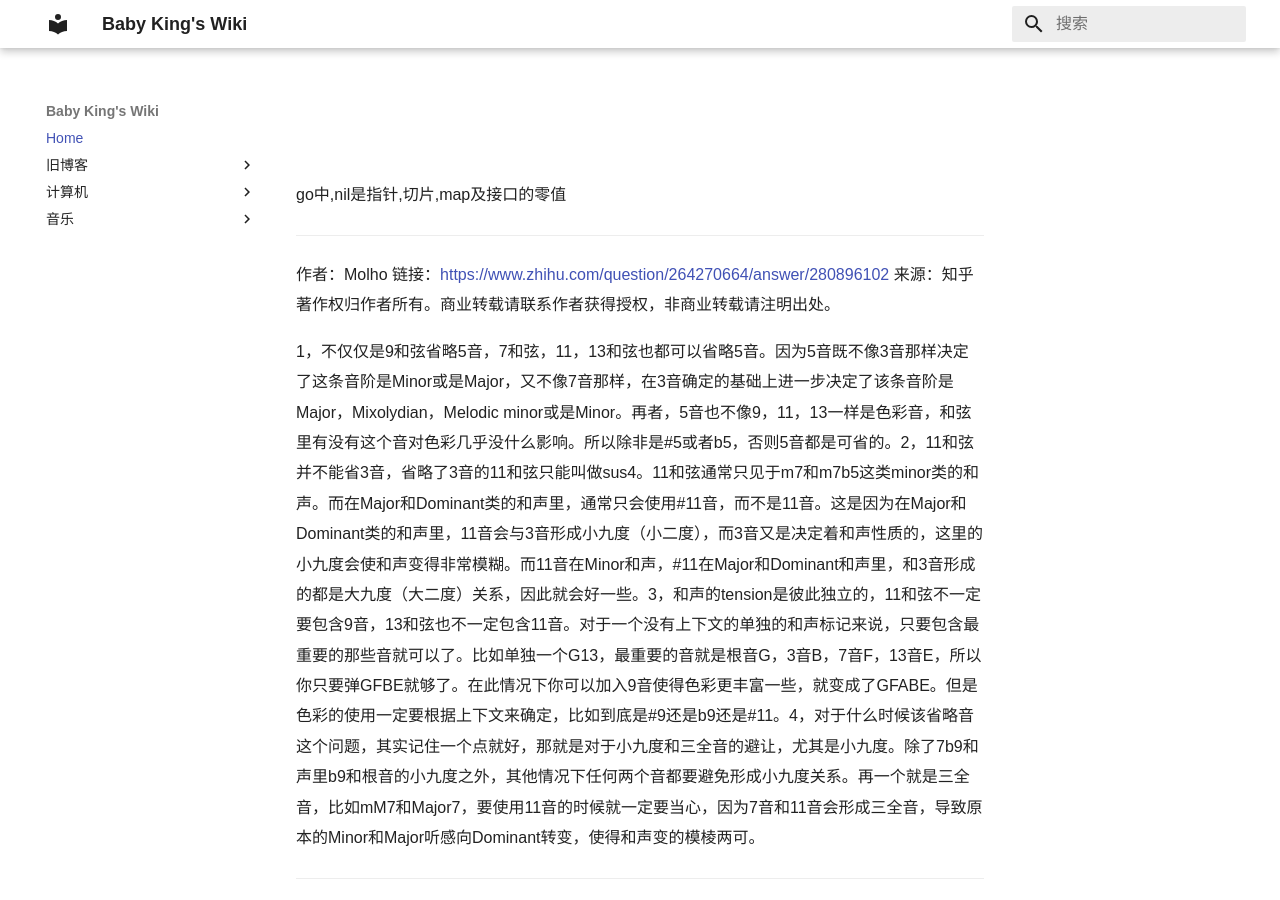
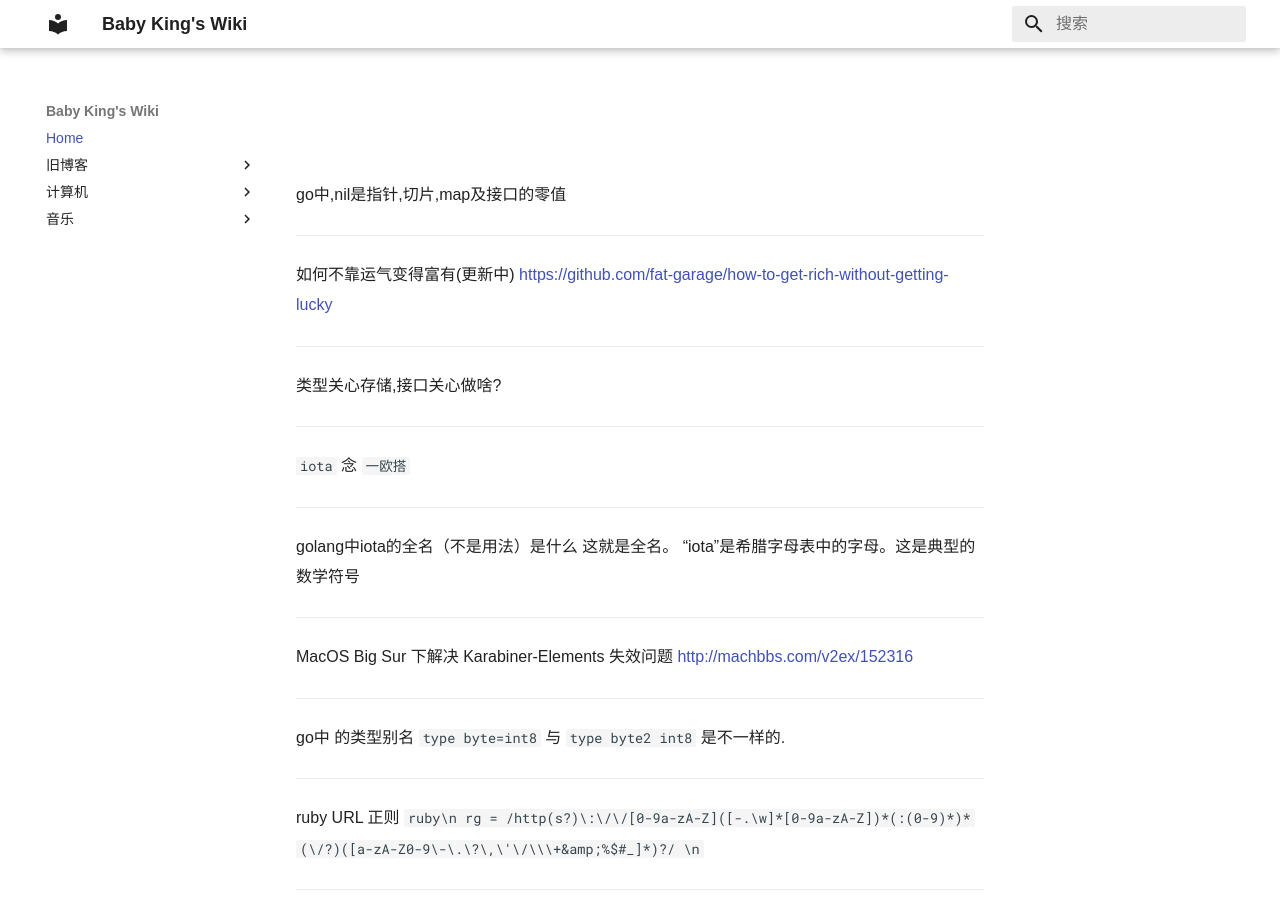
Before and after one commit to babyking/wiki, an MkDocs documentation site: the page built from wiki/index.md, in a window 1280 px wide and 900 px high. Built offline with MkDocs 1.6.1 and Material for MkDocs 9.7.7, drawn with Linux system fonts in a browser that asks for light colours.

Commit message:
quick commit

```diff
--- a/wiki/index.md
+++ b/wiki/index.md
@@ -1,12 +1,5 @@
 #
 go中,nil是指针,切片,map及接口的零值
-___
-作者：Molho
-链接：https://www.zhihu.com/question/264270664/answer/280896102
-来源：知乎
-著作权归作者所有。商业转载请联系作者获得授权，非商业转载请注明出处。
-
-1，不仅仅是9和弦省略5音，7和弦，11，13和弦也都可以省略5音。因为5音既不像3音那样决定了这条音阶是Minor或是Major，又不像7音那样，在3音确定的基础上进一步决定了该条音阶是Major，Mixolydian，Melodic minor或是Minor。再者，5音也不像9，11，13一样是色彩音，和弦里有没有这个音对色彩几乎没什么影响。所以除非是#5或者b5，否则5音都是可省的。2，11和弦并不能省3音，省略了3音的11和弦只能叫做sus4。11和弦通常只见于m7和m7b5这类minor类的和声。而在Major和Dominant类的和声里，通常只会使用#11音，而不是11音。这是因为在Major和Dominant类的和声里，11音会与3音形成小九度（小二度），而3音又是决定着和声性质的，这里的小九度会使和声变得非常模糊。而11音在Minor和声，#11在Major和Dominant和声里，和3音形成的都是大九度（大二度）关系，因此就会好一些。3，和声的tension是彼此独立的，11和弦不一定要包含9音，13和弦也不一定包含11音。对于一个没有上下文的单独的和声标记来说，只要包含最重要的那些音就可以了。比如单独一个G13，最重要的音就是根音G，3音B，7音F，13音E，所以你只要弹GFBE就够了。在此情况下你可以加入9音使得色彩更丰富一些，就变成了GFABE。但是色彩的使用一定要根据上下文来确定，比如到底是#9还是b9还是#11。4，对于什么时候该省略音这个问题，其实记住一个点就好，那就是对于小九度和三全音的避让，尤其是小九度。除了7b9和声里b9和根音的小九度之外，其他情况下任何两个音都要避免形成小九度关系。再一个就是三全音，比如mM7和Major7，要使用11音的时候就一定要当心，因为7音和11音会形成三全音，导致原本的Minor和Major听感向Dominant转变，使得和声变的模棱两可。
 ___
 如何不靠运气变得富有(更新中) https://github.com/fat-garage/how-to-get-rich-without-getting-lucky
 ___
```
